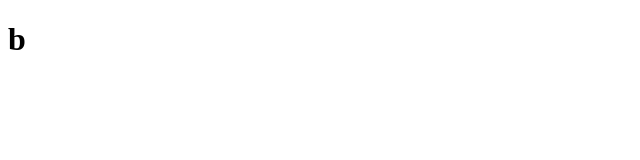
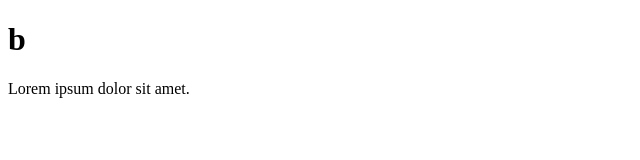
Before and after one commit to FatemeHavoshki/git-tutorial, a plain HTML site: page index.html in a window 1280 px wide. Shown: the whole page, without its empty margins (0-640 px from the left). Drawn offline with Linux system fonts and the light colour scheme.

Commit message:
i add a paragraph to html page

```diff
--- a/index.html
+++ b/index.html
@@ -7,5 +7,7 @@
 </head>
 <body>
      <h1>b</h1>
+     <p>Lorem ipsum dolor sit amet.
+     </p>
 </body>
 </html>
--- a/style.css
+++ b/style.css
@@ -0,0 +1,3 @@
+*{
+    margin: 0;
+}
```
